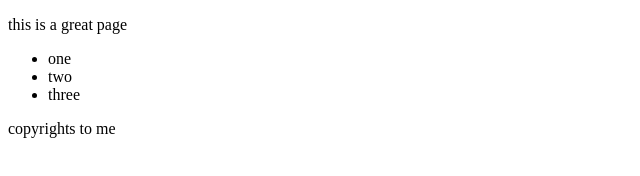
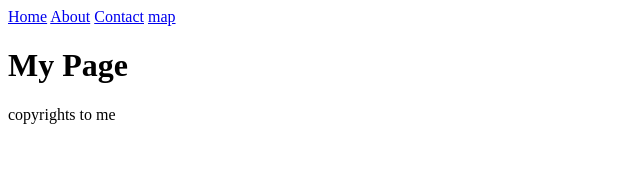
Before and after one commit to ghpm/git-course, a plain HTML site: page index.html in a window 1280 px wide. Shown: the whole page, without its empty margins (0-640 px from the left). Drawn offline with Linux system fonts and the light colour scheme.

Commit message:
reverted to original header

```diff
--- a/index.html
+++ b/index.html
@@ -5,13 +5,14 @@
     <title></title>
   </head>
   <body>
-    <p>this is a great page</p>
-    <ul>
-      <li>one</li>
-      <li>two</li>
-      <li>three</li>
+    <header>
+      <a href="/home.html">Home</a>
+      <a href="/about.html">About</a>
+      <a href="/contact.html">Contact</a>
+      <a href="/map.html">map</a>
 
-    </ul>
-    <footer>copyrights to me</footer>
+    </header>
+    <h1>My Page</h1>
+    <p>copyrights to me</p>
   </body>
 </html>
```
